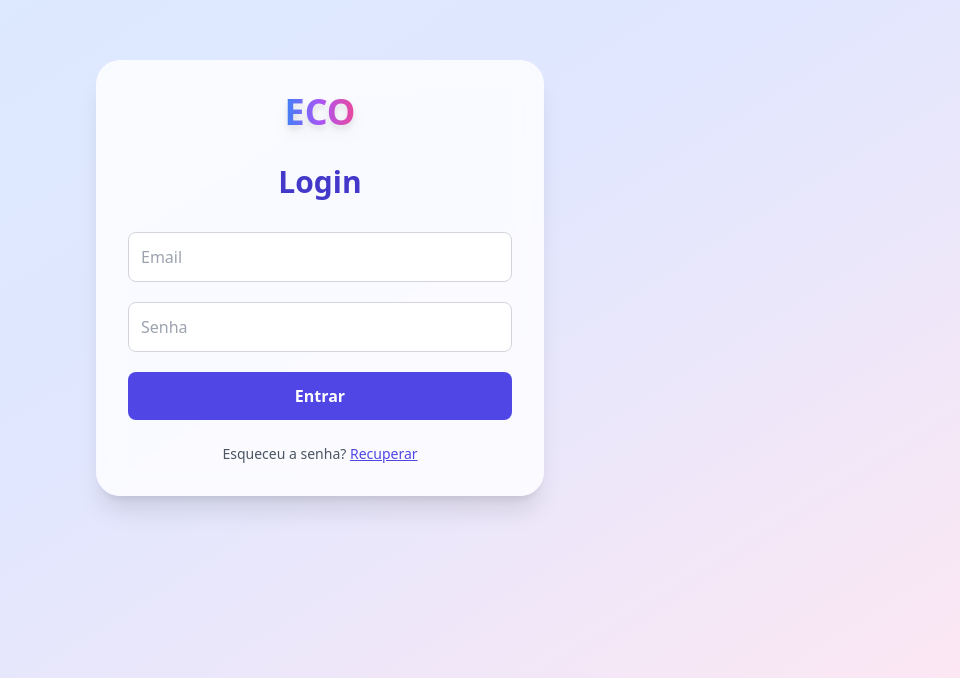
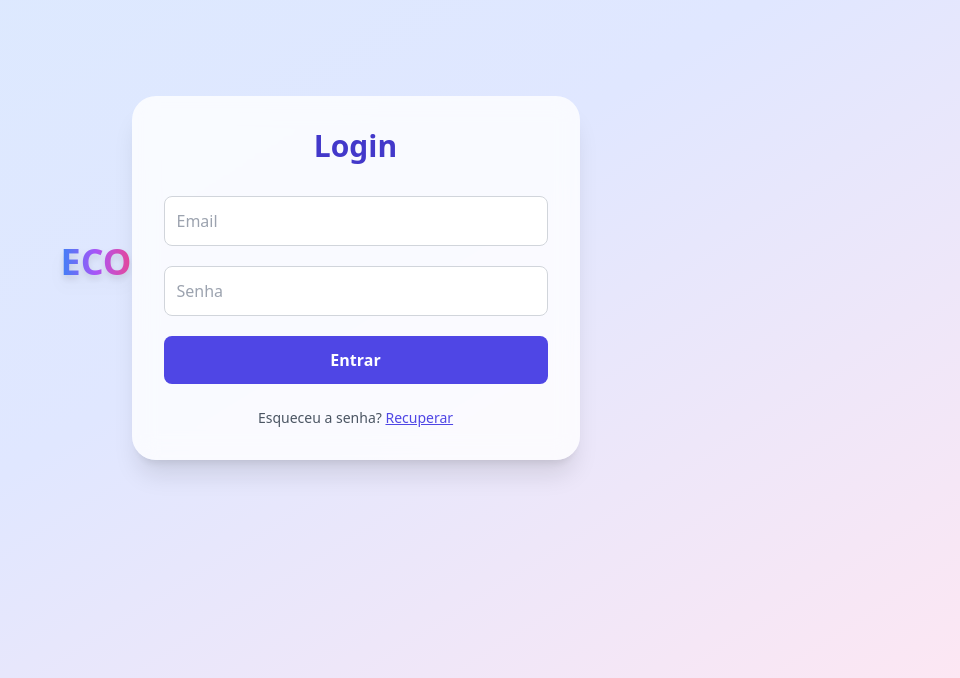
Before and after one commit to Bigajax/ECO, a React (Vite) app: page /login in a window 1280 px wide. Shown: the part 122-800 px from the top of the page, without its empty margins (320-1280 px from the left). Built offline with nearby package versions, Linux system fonts and the light colour scheme; no server answers.

Commit message:
Update LoginPage.tsx

```diff
--- a/src/app/LoginPage.tsx
+++ b/src/app/LoginPage.tsx
@@ -53,11 +53,11 @@ const LoginPage: React.FC = () => {
 
   return (
     <div className="min-h-screen w-full flex items-center justify-center bg-gradient-to-br from-blue-100 via-indigo-100 to-pink-100 px-4 py-12">
-      <div className="w-full max-w-md bg-white/80 backdrop-blur-md p-8 rounded-3xl shadow-xl">
-        {/* Adiciona a logo aqui */}
+      {/* Adiciona a logo aqui, fora do container de login */}
       <div className="flex justify-center mb-8">
         {logo}
       </div>
+      <div className="w-full max-w-md bg-white/80 backdrop-blur-md p-8 rounded-3xl shadow-xl">
         <h2 className="text-3xl font-semibold text-center text-indigo-700 mb-8">Login</h2>
         <form onSubmit={handleLogin} className="space-y-5">
           <input
```
Lines whose indentation alone changed are shown as unchanged.
